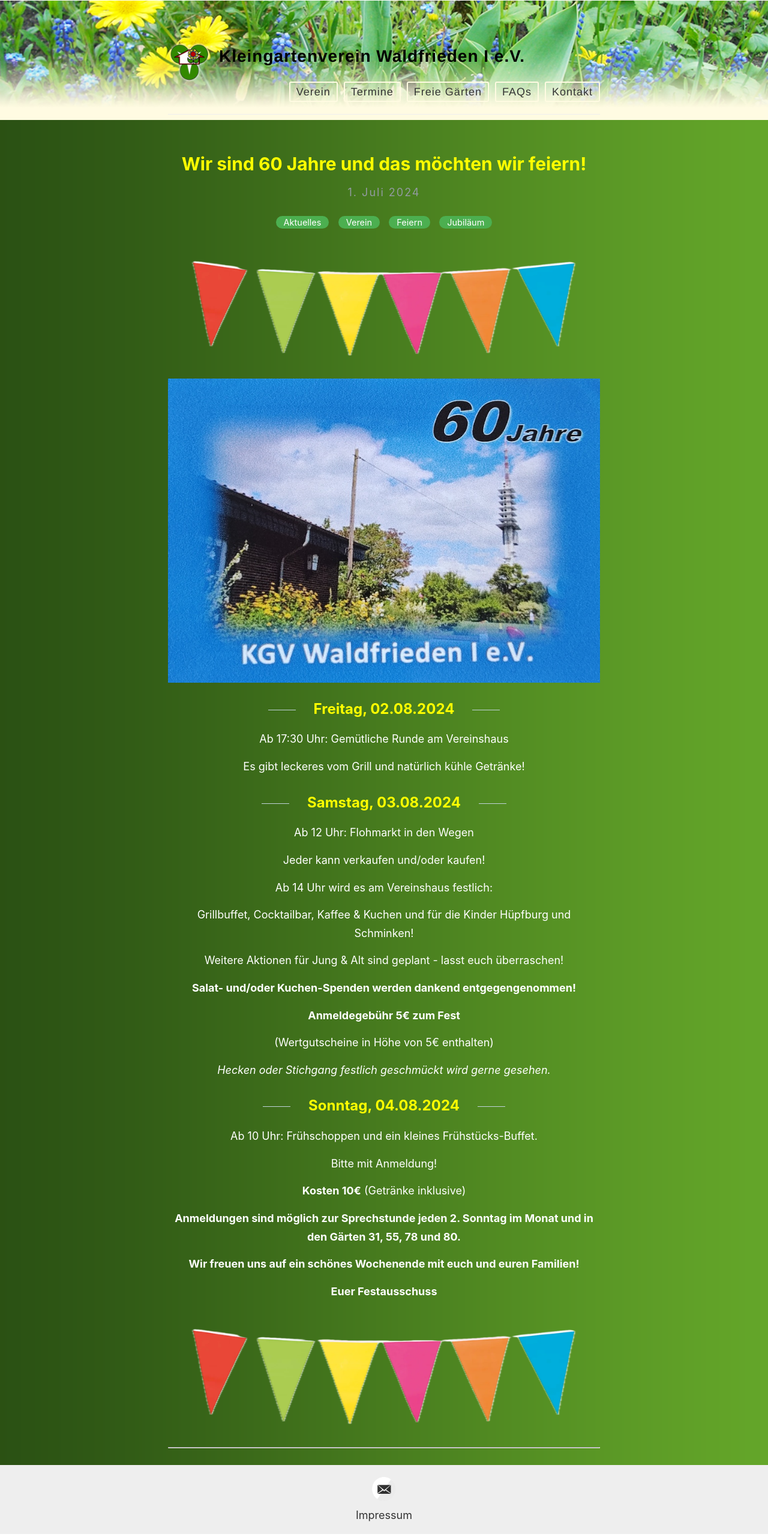
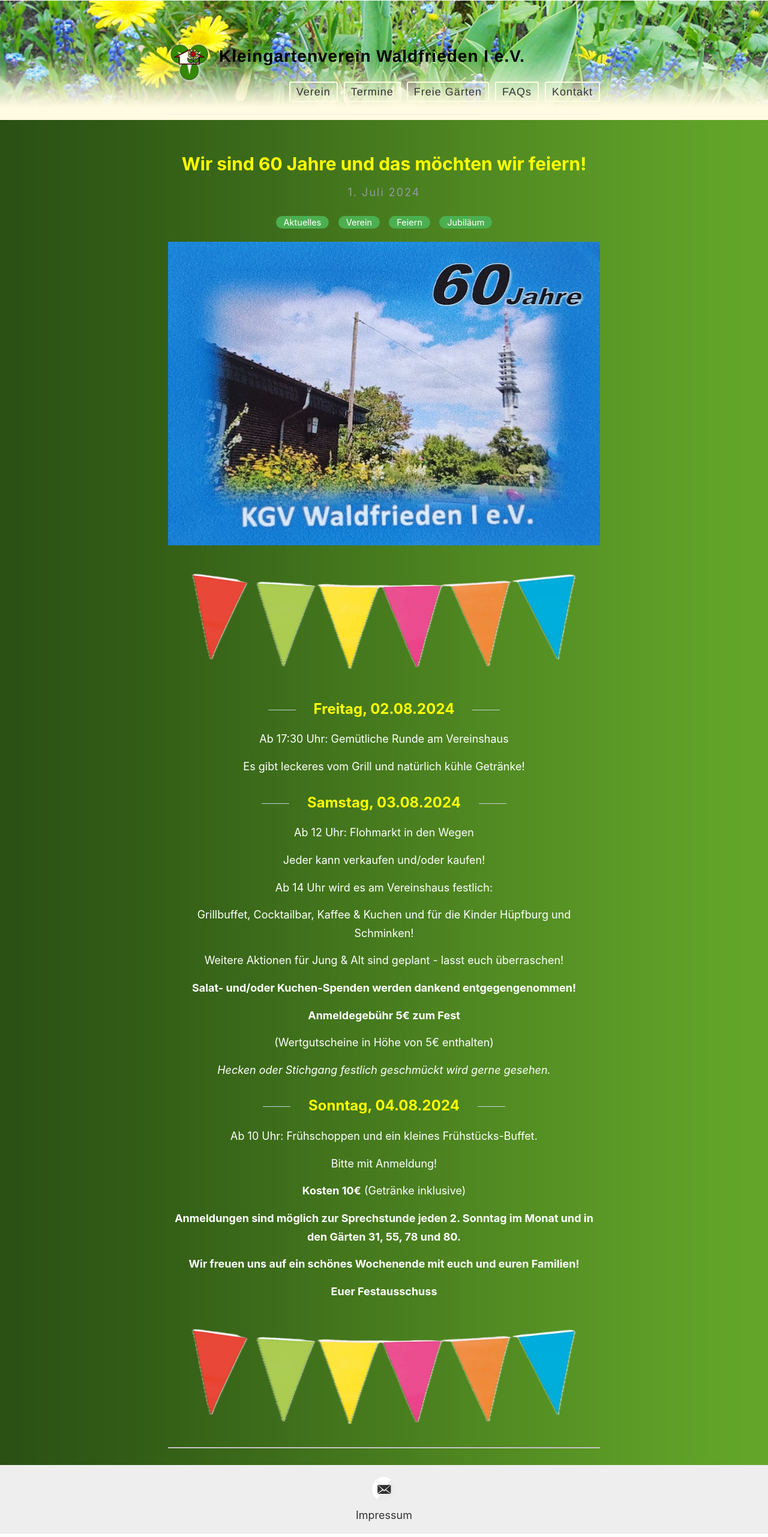
Before and after one commit to der-Frankie/kgv-website-dev.github.io, a Jekyll site: the page built from _posts/2024-07-01-Sommerfest-2024.md, in a window 1280 px wide. Shown: the whole page at 60% size. Built offline with Jekyll 4.4.1, drawn with Linux system fonts in a browser that asks for light colours.

Commit message:
Update 2024-07-01-Sommerfest-2024.md
set 60-Jahre-KGV-Sticker to the top

```diff
--- a/_posts/2024-07-01-Sommerfest-2024.md
+++ b/_posts/2024-07-01-Sommerfest-2024.md
@@ -5,9 +5,9 @@ categories: [Aktuelles, Verein, Feiern, Jubiläum]
 excerpt: Wir feiern das 60-jährige Vereinsjubiläum mit einem mehrtägigen Sommerfest.
 ---
 
+![60-Jahre-KGV]({{site.baseurl}}{% link images/60-Jahre-KGV-Waldfrieden-Sticker.jpg %})
+
 ![Girlande]({{site.baseurl}}{% link images/girlande.png %})
-
-![60-Jahre-KGV]({{site.baseurl}}{% link images/60-Jahre-KGV-Waldfrieden-Sticker.jpg %})
 
 ## Freitag, 02.08.2024
 Ab 17:30 Uhr: Gemütliche Runde am Vereinshaus
```
